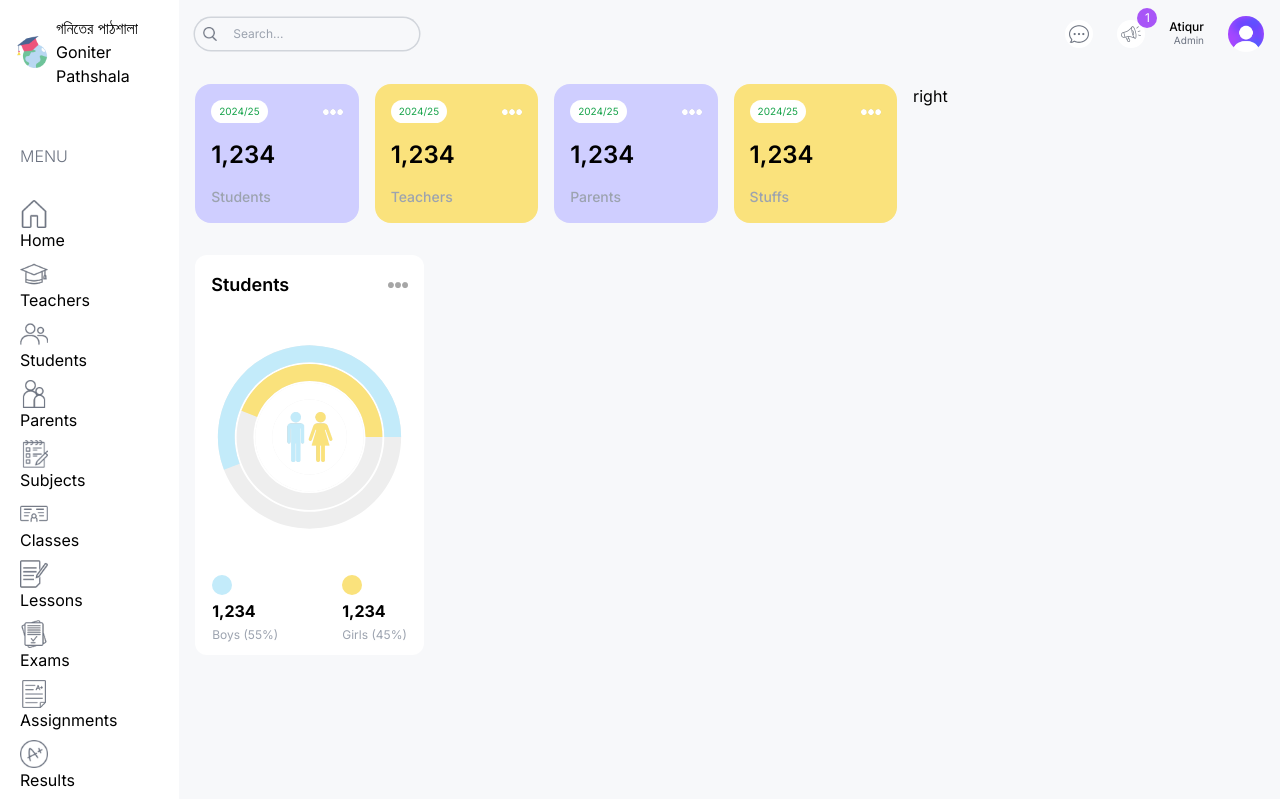
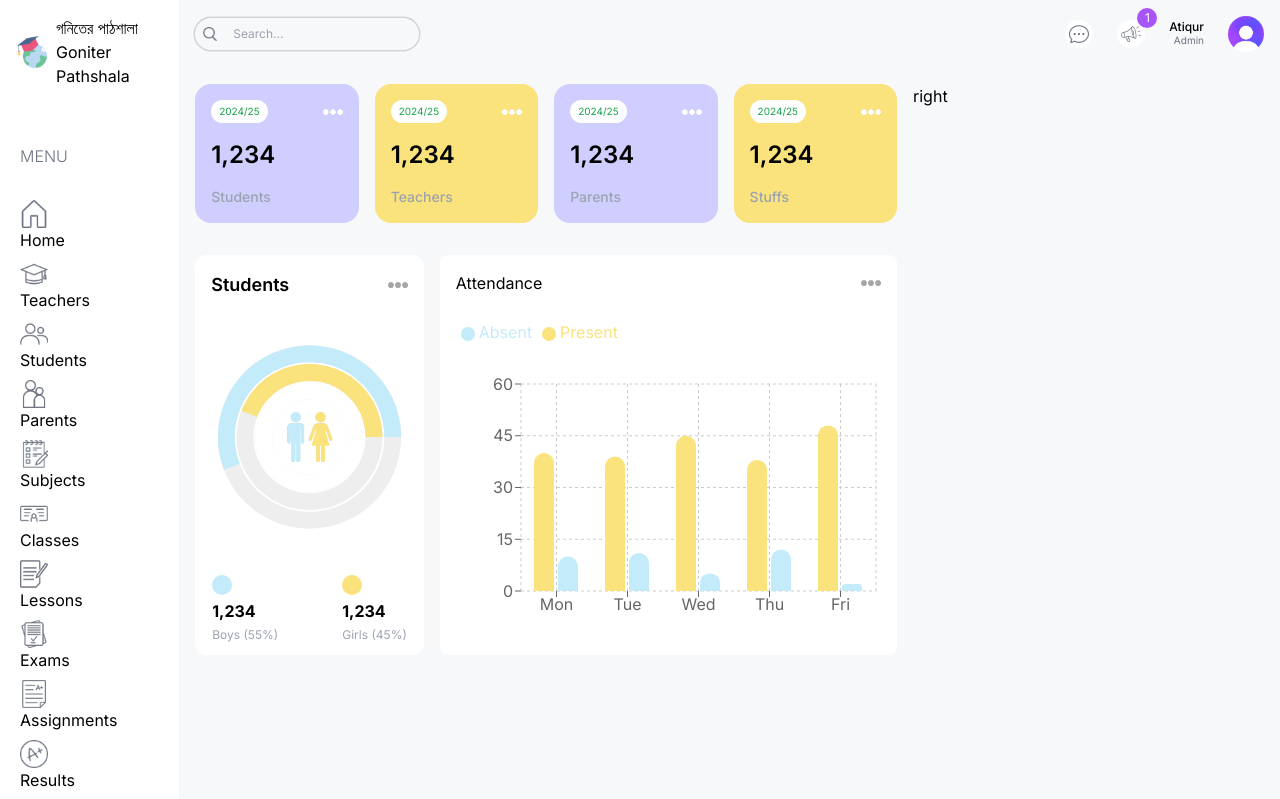
Before and after one commit to theatiq/goniter-pathshala, a Next.js app: page /admin in a window 1280 px wide. Shown: the top 799 px of the page. Built offline with nearby package versions, Linux system fonts and the light colour scheme.

Commit message:
Barchart updated

```diff
--- a/src/app/(dashboard)/admin/page.tsx
+++ b/src/app/(dashboard)/admin/page.tsx
@@ -1,3 +1,4 @@
+import AttendanceChart from "@/components/AttendanceChart";
 import CountChart from "@/components/CountChart";
 import UserCard from "@/components/UserCard";
 
@@ -21,7 +22,9 @@
             <CountChart />
           </div>
           {/* Attendance Chart */}
-          <div className="w-full lg:w-2/3 h-[400px]"></div>
+          <div className="w-full lg:w-2/3 h-[400px]">
+          <AttendanceChart/>
+          </div>
         </div>
         {/* Bottom Charts */}
         <div></div>
--- /dev/null
+++ b/src/components/AttendanceChart.tsx
@@ -0,0 +1,79 @@
+"use client";
+
+import Image from "next/image";
+import {
+  BarChart,
+  Bar,
+  Rectangle,
+  XAxis,
+  YAxis,
+  CartesianGrid,
+  Tooltip,
+  Legend,
+  ResponsiveContainer,
+} from "recharts";
+
+const data = [
+  {
+    name: "Mon",
+    Present: 40,
+    Absent: 10,
+  },
+  {
+    name: "Tue",
+    Present: 39,
+    Absent: 11,
+  },
+  {
+    name: "Wed",
+    Present: 45,
+    Absent: 5,
+  },
+  {
+    name: "Thu",
+    Present: 38,
+    Absent: 12,
+  },
+  {
+    name: "Fri",
+    Present: 48,
+    Absent: 2,
+  },
+];
+const AttendanceChart = () => {
+  return (
+    <div className="bg-white rounded-lg p-4 h-full">
+      <div className="flex justify-between items-center">
+        <h1>Attendance</h1>
+        <Image src={"/moreDark.png"} alt="more" width={20} height={20} />
+      </div>
+      <ResponsiveContainer width="100%" height="90%">
+        <BarChart width={500} height={300} data={data} barSize={20}>
+          <CartesianGrid strokeDasharray="3 3" />
+          <XAxis dataKey="name" axisLine={false} />
+          <YAxis axisLine={false} />
+          <Tooltip />
+          <Legend
+            align="left"
+            verticalAlign="top"
+            wrapperStyle={{ paddingTop: "20px", paddingBottom: "40px" }}
+          />
+          <Bar
+            dataKey="Present"
+            fill="#FAE27C"
+            legendType="circle"
+            radius={[10, 10, 0, 0]}
+          />
+          <Bar
+            dataKey="Absent"
+            fill="#C3EBFA"
+            legendType="circle"
+            radius={[10, 10, 0, 0]}
+          />
+        </BarChart>
+      </ResponsiveContainer>
+    </div>
+  );
+};
+
+export default AttendanceChart;
```
